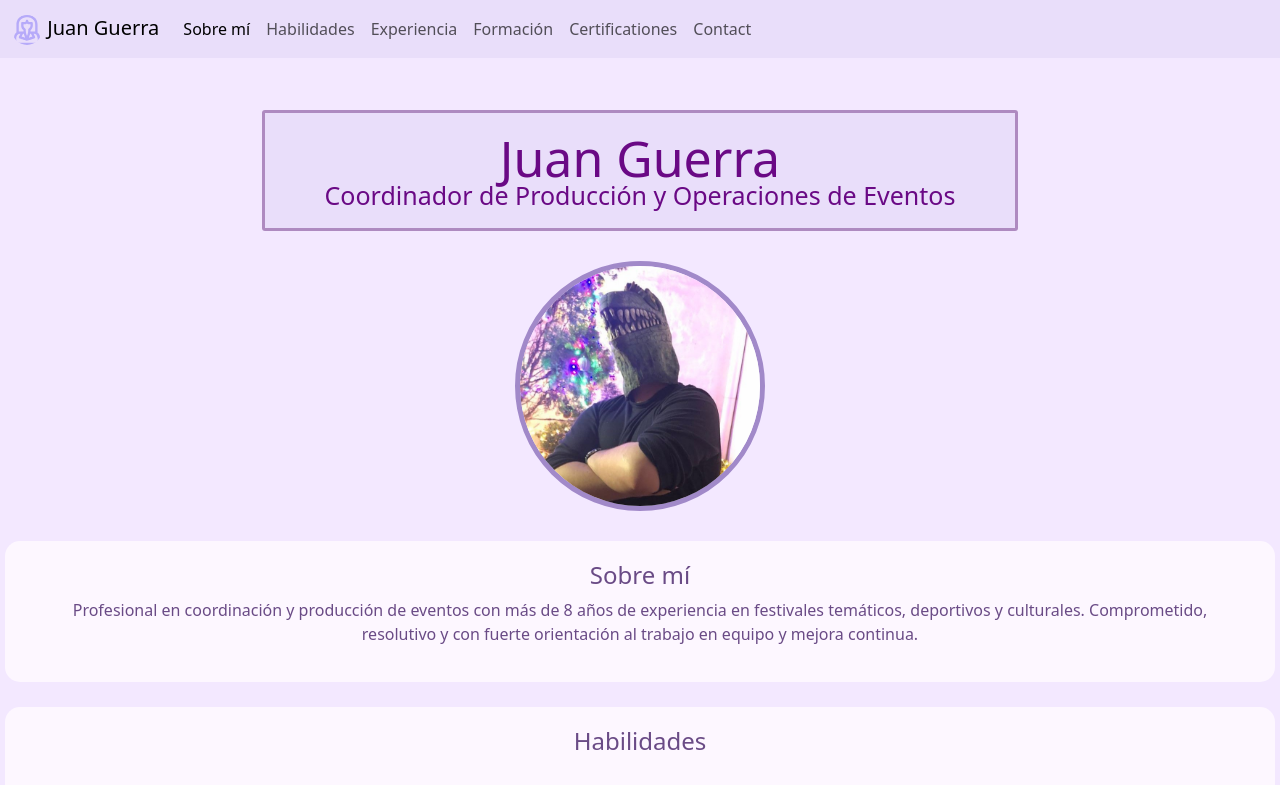
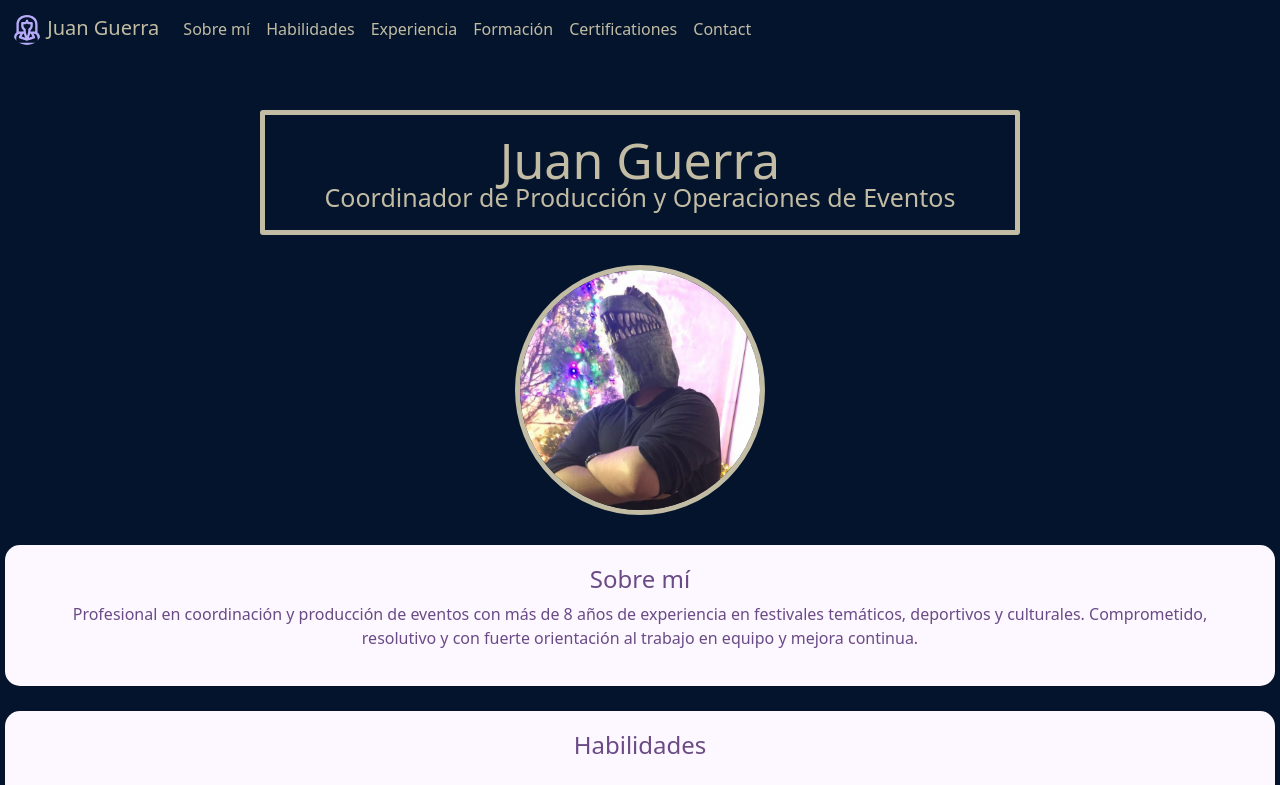
Before and after one commit to ClaudiaGuerra/JuanGuerra, a plain HTML site: page index.html in a window 1280 px wide. Shown: the top 785 px of the page. Drawn offline with nearby package versions, Linux system fonts and the light colour scheme.

Commit message:
Changed the info section, increased the border thickness to 5px, changed the background-colour to #04142C and text to #C1BCA3. Changed the colour in the nav bar (yay!)

```diff
--- a/index.html
+++ b/index.html
@@ -21,7 +21,7 @@
     <div class="container-fluid">
 
       <!-- <img src="src/icon/AvatarMaker(1).svg"> -->
-      <a class="navbar-brand" href="#about">
+      <a style="color: #C1BCA3;" class="navbar-brand" href="#about">
         <img src="src/icon/worker_7563560.svg" alt="Juan Guerra logo">
         Juan Guerra
       </a>
@@ -29,11 +29,13 @@
         aria-controls="navbarNavDropdown" aria-expanded="false" aria-label="Toggle navigation">
         <span class="navbar-toggler-icon"></span>
       </button>
+
       <div class="collapse navbar-collapse" id="navbarNavDropdown">
         <ul class="navbar-nav">
           <li class="nav-item">
-            <a class="nav-link active" aria-current="page" href="#about">Sobre mí</a>
+            <a class="nav-link" aria-current="page" href="#about">Sobre mí</a>
           </li>
+
           <li class="nav-item">
             <a class="nav-link" href="#skills">Habilidades</a>
           </li>
@@ -184,6 +186,9 @@
               </div>
             </div>
           </div>
+
+
+
         </div>
       </div>
 
--- a/styles.css
+++ b/styles.css
@@ -31,7 +31,7 @@ body {
 .background {
     /* background-image: url("src/images/background2.png");
     background-repeat: repeat; */
-    background: #f3e8ff;
+    background: #04142C;
     opacity: 1;
     z-index: 0;
     max-width: none;
@@ -39,8 +39,7 @@ body {
 
 /* ----------------- NAV BAR ----------------*/
 .navbar {
-    background-color: #e9defa;
-    ;
+    background-color: #04142C;
     overflow: hidden;
     position: fixed;
     /* Set the navbar to fixed position */
@@ -56,6 +55,11 @@ body {
     transition: top 0.3s;
 }
 
+.navbar .nav-link {
+  color: #C1BCA3; /* Texto claro */
+}
+
+
 /* .custombar {
     --bs-dropdown-link-active-bg: rgb(171, 56, 209);
 } */
@@ -69,8 +73,6 @@ body {
     z-index: 100;
     border-radius: 15px;
     justify-content: center;
-    background-image: url("src/images/background3.png");
-    background-repeat: repeat;
     z-index: 1;
     margin-bottom: 20px;
 }
@@ -90,8 +92,8 @@ body {
 }
 
 .info .texto {
-    border: 3px solid rgba(116, 57, 136, 0.5);
-    background-color: #e9defa;
+    border: 5px solid #C1BCA3;
+    background-color: #04142C;
     border-radius: 10px;
     border-radius: 3px;
     display: inline-block;
@@ -112,11 +114,13 @@ body {
     margin-bottom: 100;
     font-size: 50px;
     line-height: 50px;
+    color: #C1BCA3;
 }
 
 .info .texto .profesion {
     font-size: 25px;
     line-height: 25px;
+     color: #C1BCA3;
 
 }
 
@@ -133,7 +137,7 @@ body {
 .foto img {
     border-radius: 50%;
     height: 250px;
-    border: 5px solid #a189c9;
+    border: 5px solid #C1BCA3;
     z-index: -1;
 }
 
--- a/styles1.css
+++ /dev/null
@@ -1,317 +0,0 @@
-html {
-  scroll-behavior: smooth;
-  scroll-padding-top: 70px;
-}
-
-body {
-    margin: 0px;
-}
-
-.global-container {
-    display: flex;
-    flex-direction: column;
-    max-width: 1000px;
-    justify-content: center;
-    margin: auto;
-}
-
-.titles {
-    color: #6a4b86;
-    background-color: #fdf7ff;
-    margin: 0;
-    text-align: center;
-    padding: 20px 40px;
-    border-radius: 15px;
-    z-index: 1;
-    margin: 5px;
-}
-
-
-
-.background {
-    /* background-image: url("src/images/background2.png");
-    background-repeat: repeat; */
-    background: #f3e8ff;
-    opacity: 1;
-    z-index: 0;
-    max-width: none;
-}
-
-/* ----------------- NAV BAR ----------------*/
-.navbar {
-    background-color: #e9defa;
-    ;
-    overflow: hidden;
-    position: fixed;
-    /* Set the navbar to fixed position */
-    top: 0;
-    /* Position the navbar at the top of the page */
-    width: 100%;
-    z-index: 2;
-}
-
-.navbar .container-fluid img {
-    height: 30px;
-    border-radius: 20px;
-    transition: top 0.3s;
-}
-
-/* .custombar {
-    --bs-dropdown-link-active-bg: rgb(171, 56, 209);
-} */
-
-/* ----------------------------ABOUT ------------------------ */
-
-.about {
-    margin-top: 10px;
-    display: flex;
-    flex-direction: column;
-    z-index: 100;
-    border-radius: 15px;
-    justify-content: center;
-    background-image: url("src/images/background3.png");
-    background-repeat: repeat;
-    z-index: 1;
-    margin-bottom: 20px;
-}
-
-.about p {
-    text-align: justify;
-
-}
-
-.info {
-    display: flex;
-    justify-content: center;
-    align-content: center;
-    margin-top: 100px;
-    margin-bottom: 30px;
-
-}
-
-.info .texto {
-    border: 3px solid rgba(116, 57, 136, 0.5);
-    background-color: #e9defa;
-    border-radius: 10px;
-    border-radius: 3px;
-    display: inline-block;
-    text-align: center;
-    padding: 20px 60px;
-
-
-}
-
-.info .texto h1,
-.info .texto h2 {
-    color: rgb(106, 9, 133);
-    font-weight: 300;
-    margin: 0;
-}
-
-.info .texto .nombre {
-    margin-bottom: 100;
-    font-size: 50px;
-    line-height: 50px;
-}
-
-.info .texto .profesion {
-    font-size: 25px;
-    line-height: 25px;
-
-}
-
-.foto {
-    font-family: "Open Sans", sans-serif;
-    display: flex;
-    flex-direction: column;
-    align-items: center;
-    text-align: justify;
-    z-index: -1;
-
-}
-
-.foto img {
-    border-radius: 50%;
-    height: 250px;
-    border: 5px solid #a189c9;
-    z-index: -1;
-}
-
-/* ----------------------- EXPERIENCE ---------------------------- */
-
-.accordion-body p {
-    text-align: justify;
-}
-
-.accordion-body h4,
-h5,
-h6,
-p {
-    text-align: left;
-    color: #6a4b86;
-}
-
-.accordion {
-    --bs-accordion-border-color: rgb(164, 116, 180);
-    --bs-accordion-btn-focus-box-shadow: inset 0 1px 1px rgba(0, 0, 0, 0.075), 0 0 8px rgb(171, 56, 209);
-    --bs-accordion-btn-color: rgb(106, 9, 133);
-    --bs-accordion-btn-focus-bg: rgb(219, 171, 233);
-}
-
-.accordion-button:not(.collapsed) {
-    background-color: rgb(248, 234, 253);
-    color: rgb(106, 9, 133);
-}
-
-.job {
-    color: rgb(106, 9, 133);
-}
-
-.job li {
-    list-style-type: circle;
-    text-align: left;
-}
-
-/* ----------------------- SKILLS ---------------------------- */
-
-.col .logo img {
-    height: 150px;
-}
-
-.col .logo p {
-    text-align: right;
-}
-
-.row img {
-    height: 60px;
-}
-
-.skillslist li {
-    list-style-type: circle;
-    text-align: left;
-}
-
-/* ----------------- EDUCATION ---------------------- */
-
-.ed {
-    color: #0a06eb;
-}
-
-.ed a {
-    color: #0a06eb;
-}
-
-.logoed {
-    text-align-last: left;
-
-}
-
-.testers img {
-    height: 30px;
-}
-
-
-
-/* ------------------- PROJECTS -------------------------------*/
-.card-body h5 {
-    text-align: center;
-}
-
-.combo img {
-    height: auto;
-}
-
-/* ---------------------CERTIFICATIONS --------------------------*/
-/* .row h5 {
-    color: #0000EE
-} */
-
-/* .row .ed a {
-    text-decoration: none;
-    color: rgb(130, 209, 56);
-} */
-
-/* ------------------------ CONTACT ------------------------------- */
-.contact {
-    display: flex;
-    flex-direction: column;
-
-}
-
-.custom {
-    background-color: #a189c9;
-    /* lila suave */
-    border: none;
-}
-
-.custom a {
-    color: white;
-    text-decoration: none;
-}
-
-.custom:hover {
-    background-color: #8c6bb0;
-    border: none;
-}
-
-.form-control:focus {
-    border-color: rgb(171, 56, 209);
-    box-shadow: inset 0 1px 1px rgba(0, 0, 0, 0.075), 0 0 8px rgb(171, 56, 209);
-}
-
-.contact {
-    border-radius: 15px;
-    padding: 20px;
-    margin: 5px;
-    background-color: rgb(253, 247, 255);
-    z-index: 1;
-}
-
-.btn-primary {
-    --bs-btn-active-bg: rgb(116, 57, 136);
-}
-
-/*------------------------- MEDIA -------------------------------------*/
-.media {
-    border-radius: 15px;
-    margin: 5px;
-    margin-bottom: 10px;
-    z-index: 1;
-    display: flex;
-}
-
-.ratio {
-    margin: 20px;
-}
-
-
-.media iframe {
-    /* padding-left: 50px; */
-    border-radius: 15px;
-}
-
-/* ------------------------ FOOTER -------------------------------- */
-
-footer .ft img {
-    height: 25px;
-    width: 25px;
-    margin-bottom: 10px
-}
-
-footer .ft {
-    display: inline-block;
-    flex-direction: column;
-}
-
-footer {
-    padding: 10px;
-    text-align: center;
-    background: rgb(253, 247, 255);
-    border-radius: 15px;
-
-}
-
-footer p {
-    text-align: center;
-    margin-bottom: 2px
-}
```
